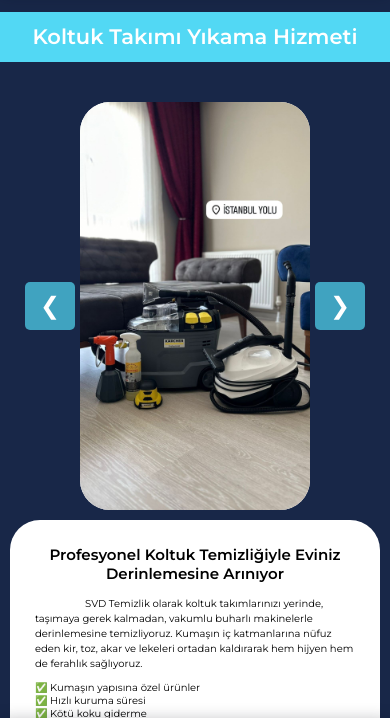
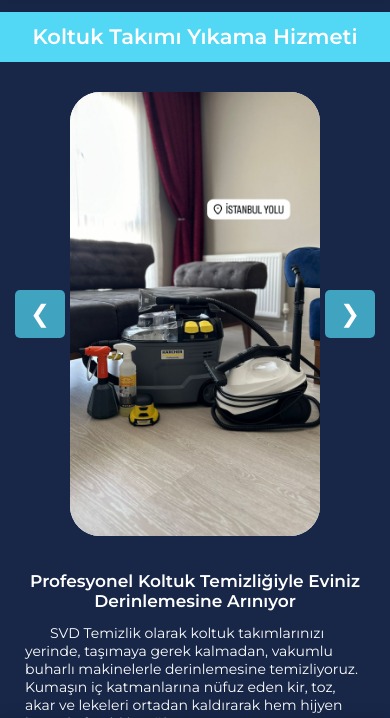
Before and after one commit to FURSOY/svdTemizlik, a plain HTML site: page services/SeatWashing.html in a window 390 px wide. Shown: the part 69-787 px from the top of the page. Drawn offline with nearby package versions, Linux system fonts and the light colour scheme.

Commit message:
Update Servicestyle.css

```diff
--- a/css/Servicestyle.css
+++ b/css/Servicestyle.css
@@ -159,7 +159,6 @@
         display: flex;
         flex: 1;
         flex-direction: column-reverse;
-        margin: 10px;
     }
 
     .TextBox {
@@ -168,35 +167,35 @@
         align-items: center;
         width: 100%;
         flex: 1;
-        background: white;
-        border-radius: 30px;
+        /* background-color: rgba(255, 255, 255, 0.1); */
         padding: 25px;
         height: 700px;
     }
 
     .Title {
-        font-size: 15px;
+        font-size: 17px;
         text-align: center;
         font-weight: bold;
-        color: black;
+        color: white;
         margin-bottom: 0.8rem;
     }
 
     .SecondText {
-        font-size: 10px;
-        line-height: 15px;
-        text-indent: 50px;
+        color: white;
+        font-size: 14px;
+        text-indent: 25px;
         margin-bottom: 10px;
     }
 
     .List {
         width: 100%;
         margin-bottom: 10px;
-        font-size: 10px;
+        font-size: 14px;
     }
 
     .List li {
-        font-size: 10px;
+        color: white;
+        font-size: 13px;
     }
 
     /* Resim/Video Slider Konteyneri */
```
